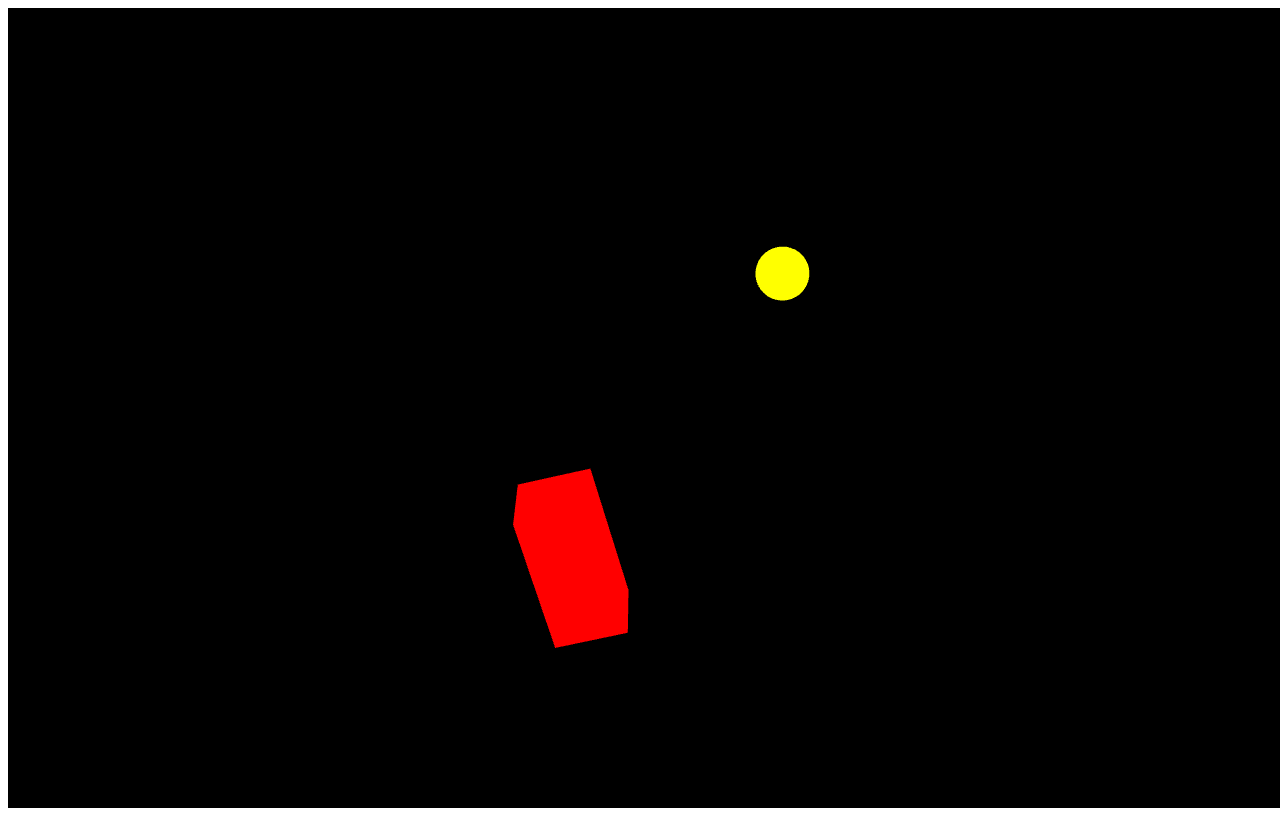
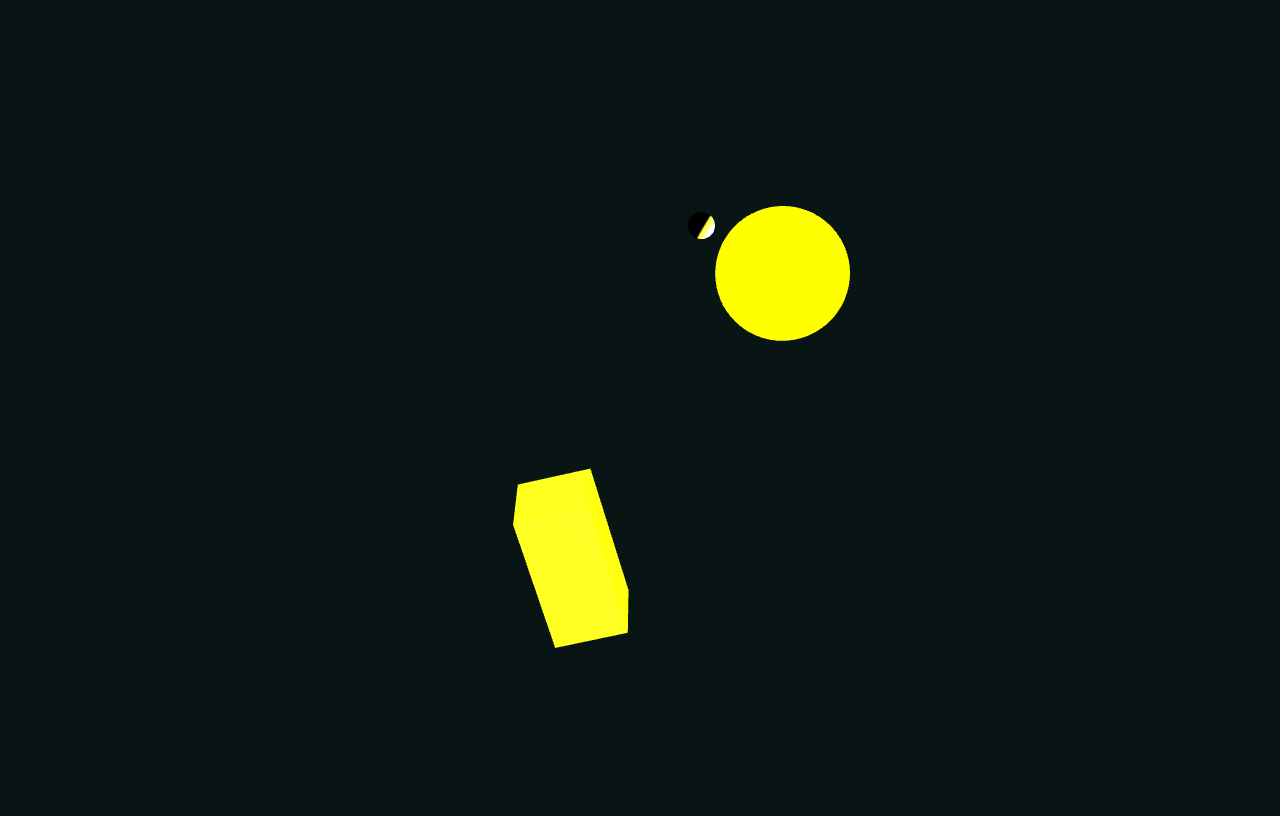
Before and after one commit to dorotawejdman/Planetarium3D, a website: page public/index.html in a window 1280 px wide. Drawn offline with nearby package versions, Linux system fonts and the light colour scheme; animation ran at ten frames a second.

Commit message:
Add rotation pivots, extra functions

```diff
--- a/public/index.html
+++ b/public/index.html
@@ -11,6 +11,11 @@
       crossorigin="anonymous"
       referrerpolicy="no-referrer"
     ></script>
+    <style>
+      body {
+        background-color: rgb(9, 20, 21);
+      }
+    </style>
   </head>
   <body>
     <script src="main.js" defer></script>
--- a/public/main.js
+++ b/public/main.js
@@ -6,7 +6,7 @@ const camera = new THREE.PerspectiveCamera(
   1000
 );
 
-const renderer = new THREE.WebGLRenderer({ antialias: true });
+const renderer = new THREE.WebGLRenderer({ antialias: true, alpha: true });
 renderer.setSize(window.innerWidth, window.innerHeight);
 
 document.body.appendChild(renderer.domElement);
@@ -22,7 +22,7 @@ const cube = new THREE.Mesh(cubeGeometry, cubeMaterial);
 cube.position.set(-1, -2, -10);
 //Tworzenie kuli - slonca
 
-const sunGeometry = new THREE.SphereGeometry(0.2, 64, 32);
+const sunGeometry = new THREE.SphereGeometry(0.5, 64, 32);
 const sunMaterial = new THREE.MeshBasicMaterial({ color: 0xffff00 });
 const sunSphere = new THREE.Mesh(sunGeometry, sunMaterial);
 sunSphere.position.set(1, 1, 1);
@@ -37,7 +37,7 @@ light.position.x = -20;
 light.position.y = -20;
 light2.position.set(20, -20, -20);
 
-const spotlight = new THREE.PointLight(0xff0000, 10, 100);
+const spotlight = new THREE.PointLight(0xcccc22, 10, 50);
 spotlight.position.set(1, 1, 1);
 scene.add(spotlight);
 
@@ -60,12 +60,40 @@ const handleResize = () => {
   camera.updateProjectionMatrix; //odswiezenie obrazu kamery
 };
 
+const createSphere = (r = 0.1, color = 0xffffff) => {
+  const sphereMat = new THREE.MeshPhongMaterial({
+    color,
+    shininess: 50,
+  });
+  const sphereGeometry = new THREE.SphereGeometry(r, 50, 50);
+  return new THREE.Mesh(sphereGeometry, sphereMat);
+};
+
+const createLight = (i = 1, color = 0xffffff) => {
+  return new THREE.PointLight(color, i);
+};
+
+createPlanet = (r = 0.4, color = 0xffffff) => {
+  const sphere = createSphere(r, color);
+  const orbit = new THREE.Object3D();
+  orbit.add(sphere);
+  return { sphere, orbit };
+};
+
+const planet1 = createPlanet(0.1);
+console.log(planet1);
+planet1.sphere.position.set(1, 1, 1);
+
+scene.add(planet1.orbit);
 //Animacja
 const animate = () => {
   requestAnimationFrame(animate);
   renderer.render(scene, camera);
   cube.rotation.x += 0.01;
   cube.rotation.z += 0.005;
+  planet1.orbit.rotation.z += 0.01;
 };
 
 animate();
+
+window.addEventListener("resize", handleResize);
```
